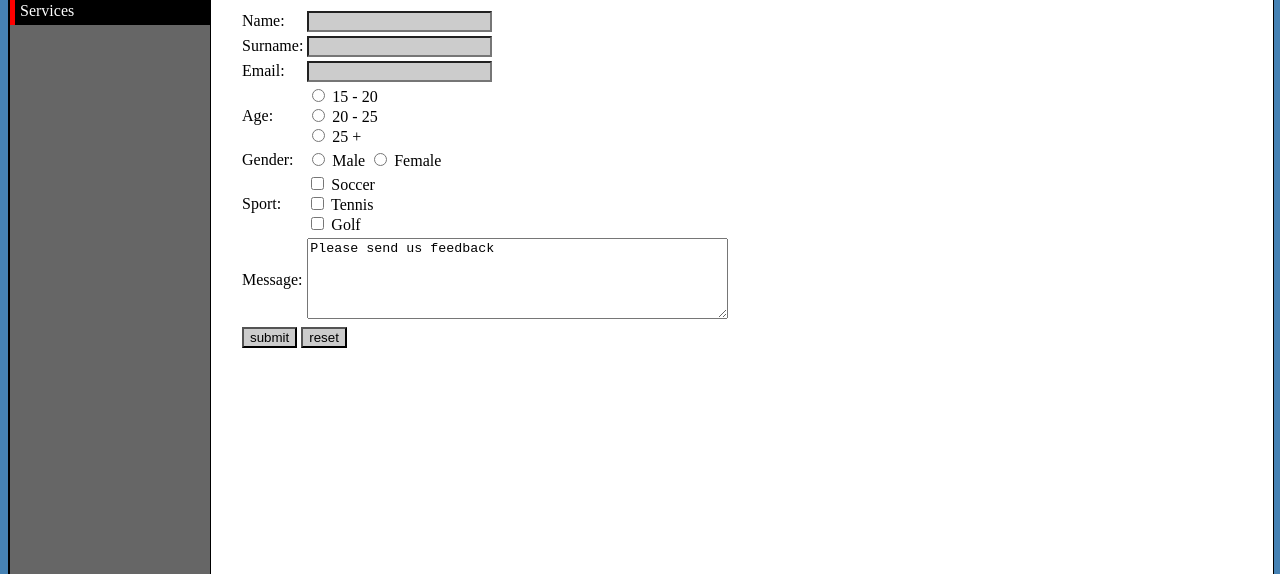
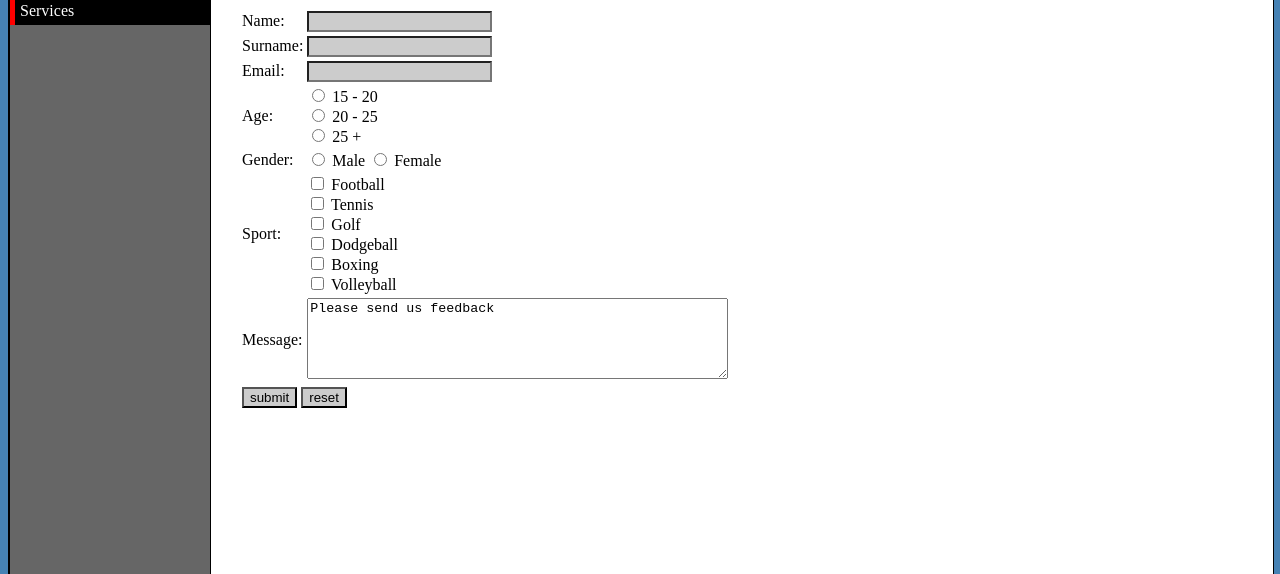
Before and after one commit to GitHubDemonstration/SimpleWebsite, a plain HTML site: page index/contact.html in a window 1280 px wide. Shown: the part 226-800 px from the top of the page. Drawn offline with Linux system fonts and the light colour scheme.

Commit message:
Update to contact.html added more sports
Line 109 to 111 has three extra sports, Dodgeball, Boxing and Volleyball.

```diff
--- a/index/contact.html
+++ b/index/contact.html
@@ -103,9 +103,12 @@
 					<tr>
 						<td>Sport:</td>
 						<td>
-							<input type="checkbox" name="sport" value="soccer"> Soccer <br>
+							<input type="checkbox" name="sport" value="football"> Football <br>
 							<input type="checkbox" name="sport" value="tennis"> Tennis<br>
 							<input type="checkbox" name="sport" value="golf"> Golf <br>
+							<input type="checkbox" name="sport" value="dodgeball"> Dodgeball <br>
+							<input type="checkbox" name="sport" value="boxing"> Boxing <br>
+							<input type="checkbox" name="sport" value="volleyball"> Volleyball <br>
 						</td>
 					</tr>
 
```
